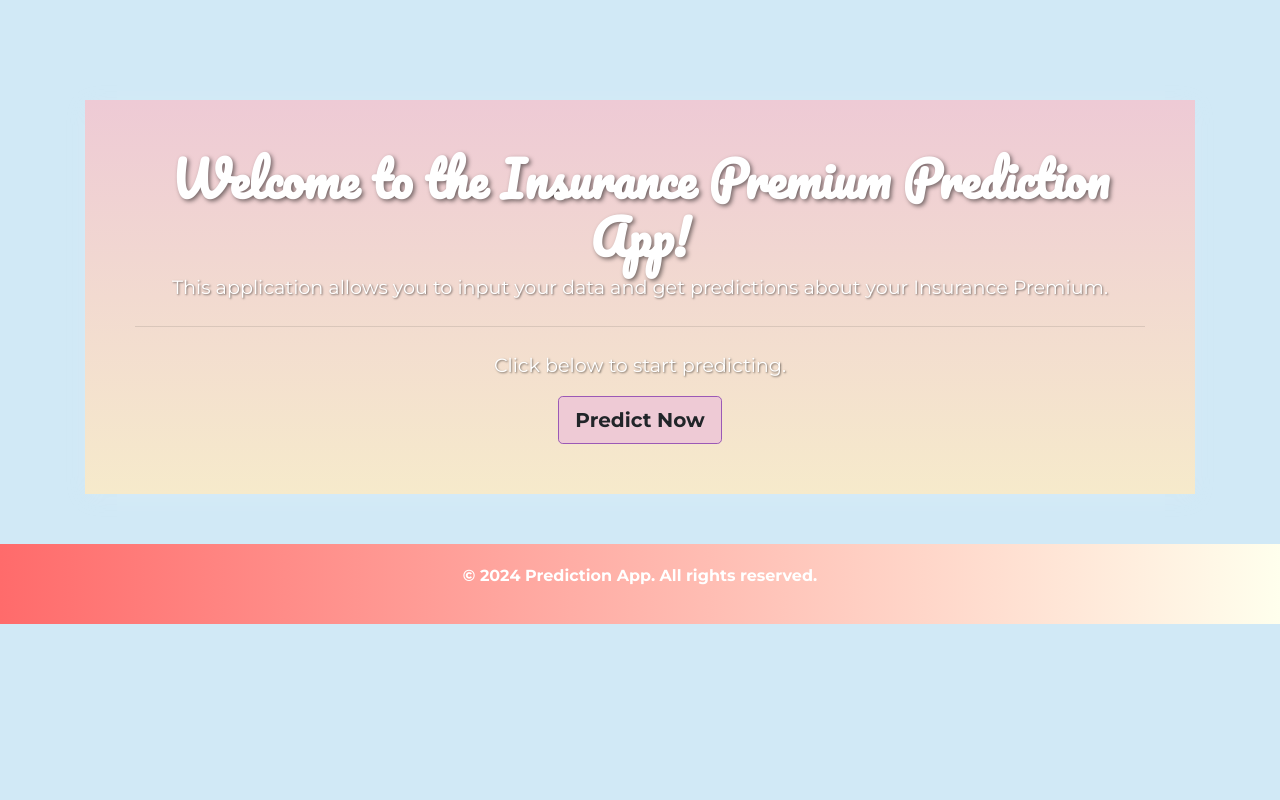
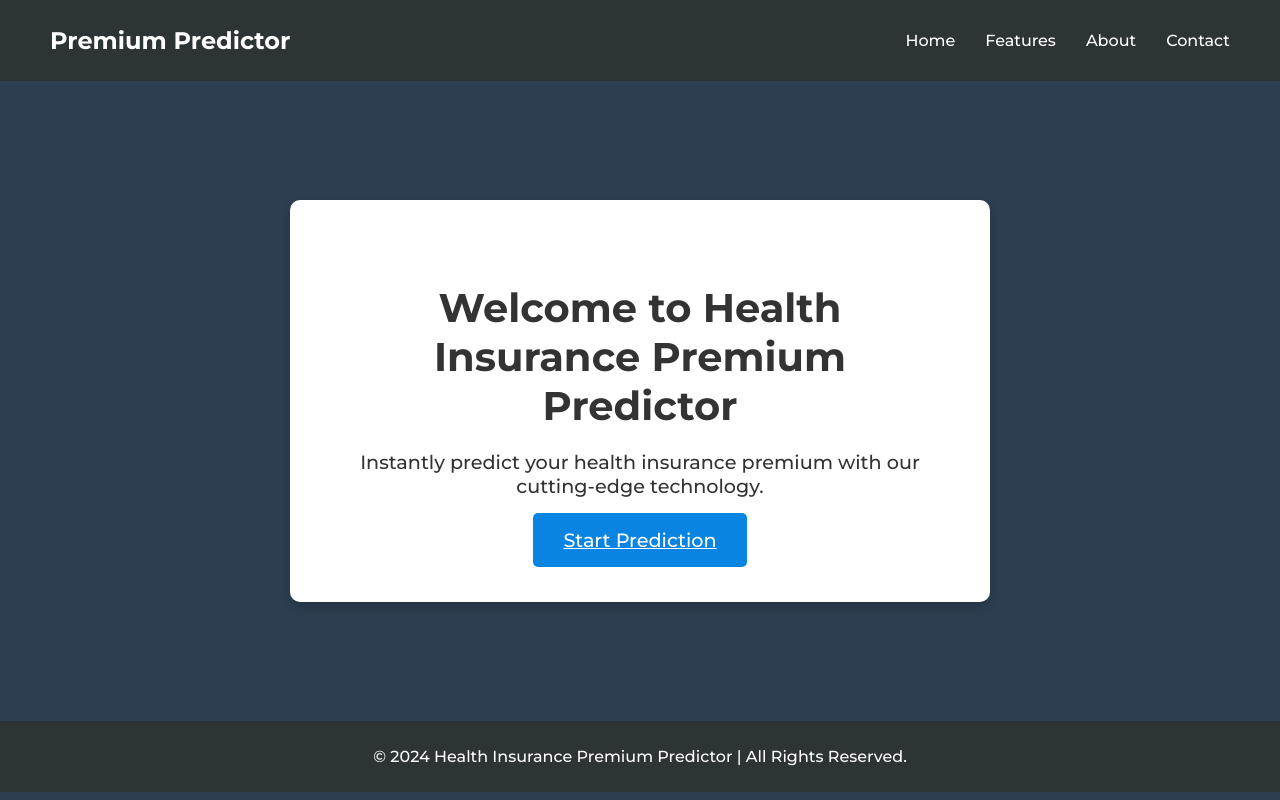
Before and after one commit to phoenix-xd/Insurance_premium_pred, a Flask app: page / in a window 1280 px wide. Run offline with Flask 3, Linux system fonts and the light colour scheme; some libraries are stand-ins or nearby versions.

Commit message:
frontend update

```diff
--- a/application.py
+++ b/application.py
@@ -7,15 +7,28 @@ app = application
 
 @app.route('/')
 def home_page():
-    return render_template('index.html')
+    return render_template('home.html')
+
 @app.route('/home')
 def document():
     return render_template('home.html')
 
+@app.route('/about')
+def about():
+    return render_template('about.html')
+
+@app.route('/features')
+def features():
+    return render_template('features.html')
+
+@app.route('/contact')
+def contact():
+    return render_template('contact.html')
+
 @app.route('/predict', methods=['GET', 'POST'])
 def predict_datapoint():
     if request.method == 'GET':
-        return render_template('form.html')
+        return render_template('predict.html')
     else:
         # Retrieve form data
         data = CustomData(
@@ -24,7 +37,7 @@ def predict_datapoint():
             children=int(request.form.get('children')),
             sex=request.form.get('sex'),
             smoker=request.form.get('smoker'),
-            region=request.form.get('region_categories')  # Match with the form name
+            region=request.form.get('region')  # Match with the form name
         )
 
         # Convert form data to DataFrame
@@ -37,7 +50,7 @@ def predict_datapoint():
         # If `pred` is an array or list, round the first element
         results = round(pred[0]) if isinstance(pred, (list, np.ndarray)) else round(pred)
 
-        return render_template('form.html', final_result=results)
+        return render_template('prediction.html', final_result=results , age=data.age , bmi=data.bmi ,children=data.children, sex=data.sex, smoker= data.smoker, region= data.region)
 
 if __name__ == "__main__":
     app.run(host='0.0.0.0', debug=True)
--- /dev/null
+++ b/static/styles/styles.css
@@ -0,0 +1,349 @@
+/* General Styles */
+body {
+    font-family: 'Montserrat', sans-serif;
+    margin: 0;
+    padding: 0;
+    background-color: #2c3e50; /* Dark Blue Background */
+    color: #ffffff;
+}
+
+/* Navbar */
+.navbar {
+    display: flex;
+    justify-content: space-between;
+    align-items: center;
+    padding: 15px 50px;
+    background-color: #2d3436;
+    color: #ffffff;
+    position: sticky;
+    top: 0;
+    z-index: 1000;
+}
+
+.navbar .logo a {
+    color: #fff;
+    font-size: 1.5rem;
+    font-weight: 700;
+    text-decoration: none;
+}
+
+.nav-links {
+    display: flex;
+    list-style: none;
+}
+
+.nav-links li {
+    margin-left: 30px;
+}
+
+.nav-links a {
+    color: #ffffff;
+    text-decoration: none;
+    font-weight: 500;
+    transition: color 0.3s ease;
+}
+
+.nav-links a:hover {
+    color: #74b9ff;
+}
+
+/* Main Section for Home */
+.main-section {
+    display: flex;
+    justify-content: center;
+    align-items: center;
+    height: 80vh;
+    background-color: #2c3e50;
+}
+
+.main-container {
+    background-color: #ffffff;
+    padding: 50px;
+    border-radius: 10px;
+    box-shadow: 0 4px 10px rgba(0, 0, 0, 0.2);
+    color: #333;
+    max-width: 600px;
+    width: 90%;
+    text-align: center;
+}
+
+.main-container h1 {
+    font-size: 2.5rem;
+    margin-bottom: 20px;
+    color: #333;
+}
+
+.main-container p {
+    font-size: 1.2rem;
+    margin-bottom: 30px;
+}
+
+.btn-cta {
+    padding: 15px 30px;
+    background-color: #0984e3;
+    color: #ffffff;
+    font-size: 1.2rem;
+    border: none;
+    border-radius: 5px;
+    cursor: pointer;
+    transition: background-color 0.3s ease;
+}
+
+.btn-cta:hover {
+    background-color: #74b9ff;
+}
+
+
+/* Form Section */
+.form-section {
+    display: flex;
+    justify-content: center;
+    align-items: center;
+    height: 100vh;
+    background-color: #2c3e50;
+}
+
+.form-container {
+    background-color: #ffffff;
+    padding: 50px;
+    border-radius: 10px;
+    box-shadow: 0 4px 10px rgba(0, 0, 0, 0.2);
+    color: #333;
+    max-width: 400px;
+    width: 90%;
+    text-align: center;
+}
+
+.form-container h2 {
+    font-size: 2rem;
+    margin-bottom: 20px;
+    color: #333;
+}
+
+.form-container form {
+    display: flex;
+    flex-direction: column;
+}
+
+.form-container label {
+    text-align: left;
+    margin-bottom: 8px;
+    font-weight: 500;
+    font-size: 1rem;
+}
+
+.form-container input,
+.form-container select {
+    padding: 12px;
+    margin-bottom: 20px;
+    border: 1px solid #ccc;
+    border-radius: 5px;
+    font-size: 1rem;
+    width: 100%;
+    box-sizing: border-box;
+    background-color: #f4f4f4;
+    color: #333;
+}
+
+.form-container input:focus,
+.form-container select:focus {
+    border-color: #0984e3;
+    outline: none;
+}
+
+.btn-submit {
+    background-color: #0984e3;
+    color: #ffffff;
+    padding: 12px;
+    font-size: 1rem;
+    border: none;
+    border-radius: 5px;
+    cursor: pointer;
+    transition: background-color 0.3s ease;
+}
+
+.btn-submit:hover {
+    background-color: #74b9ff;
+}
+
+/* Footer */
+footer {
+    background-color: #2d3436;
+    padding: 10px;
+    text-align: center;
+    color: #fff;
+}
+/* Contact Section */
+.contact-section {
+    display: flex;
+    justify-content: center;
+    align-items: center;
+    height: 100vh;
+    background-color: #2c3e50;
+}
+
+.contact-container {
+    background-color: #ffffff;
+    padding: 50px;
+    border-radius: 10px;
+    box-shadow: 0 4px 10px rgba(0, 0, 0, 0.2);
+    color: #333;
+    max-width: 400px;
+    width: 90%;
+    text-align: center;
+}
+
+.contact-container h1 {
+    font-size: 2rem;
+    margin-bottom: 20px;
+    color: #333;
+}
+
+.contact-container p {
+    margin-bottom: 20px;
+}
+
+.contact-container form {
+    display: flex;
+    flex-direction: column;
+}
+
+.contact-container label {
+    text-align: left;
+    margin-bottom: 8px;
+    font-weight: 500;
+    font-size: 1rem;
+}
+
+.contact-container input,
+.contact-container textarea {
+    padding: 12px;
+    margin-bottom: 20px;
+    border: 1px solid #ccc;
+    border-radius: 5px;
+    font-size: 1rem;
+    width: 100%;
+    box-sizing: border-box;
+    background-color: #f4f4f4;
+    color: #333;
+}
+
+.contact-container input:focus,
+.contact-container textarea:focus {
+    border-color: #2c3e50;
+    outline: none;
+}
+
+.btn-submit {
+    background-color: #2c3e50;
+    color: #ffffff;
+    padding: 12px;
+    font-size: 1rem;
+    border: none;
+    border-radius: 5px;
+    cursor: pointer;
+    transition: background-color 0.3s ease;
+}
+
+.btn-submit:hover {
+    background-color: #2c3e50;
+}
+/* Features and About Section */
+.features-section, .about-section {
+    display: flex;
+    justify-content: center;
+    align-items: center;
+    height: auto;
+    background-color: #2c3e50;
+    padding: 40px 0;
+}
+
+.features-container, .about-container {
+    background-color: #ffffff;
+    padding: 30px;
+    border-radius: 10px;
+    box-shadow: 0 4px 10px rgba(0, 0, 0, 0.2);
+    color: #333;
+    max-width: 600px; /* Adjust width as necessary */
+    width: 90%;
+    text-align: center;
+}
+
+.features-container h1, .about-container h1 {
+    font-size: 2rem;
+    margin-bottom: 20px;
+    color: #333;
+}
+
+.feature-box {
+    margin-bottom: 20px;
+    line-height: 1.5;
+}
+
+.feature-box h2 {
+    font-size: 1.5rem;
+    margin: 10px 0;
+    color: #2c3e50;
+}
+
+.about-container p {
+    margin: 10px 0;
+    line-height: 1.6; /* Improve readability */
+}
+
+/* Prediction Output Section */
+.prediction-output-section {
+    background-color: #2c3e50; /* Dark blue background */
+    padding: 40px 0; /* Vertical padding */
+}
+
+.output-container {
+    background-color: #ffffff; /* White container */
+    padding: 30px;
+    border-radius: 10px;
+    box-shadow: 0 4px 10px rgba(0, 0, 0, 0.2);
+    color: #333;
+    max-width: 600px; /* Adjust width for better layout */
+    margin: 0 auto; /* Center the container */
+    text-align: center; /* Center text */
+}
+
+.output-container h1 {
+    font-size: 2rem; /* Heading size */
+    margin-bottom: 20px; /* Spacing below heading */
+}
+
+.output-box {
+    margin-bottom: 20px; /* Space below output box */
+}
+
+.output-box h2 {
+    font-size: 1.5rem; /* Output title size */
+    color: #0984e3; /* Accent color */
+}
+
+.premium-amount {
+    font-size: 2rem; /* Larger font for premium amount */
+    font-weight: bold;
+    color: #d63031; /* Highlight color for the amount */
+    margin: 10px 0; /* Spacing around amount */
+}
+
+.additional-info p {
+    margin: 10px 0; /* Margin for additional info */
+}
+
+.additional-info ul {
+    list-style-type: none; /* No bullet points */
+    padding: 0; /* No padding */
+}
+
+.btn {
+    display: inline-block;
+    margin-top: 20px; /* Spacing above button */
+    padding: 10px 20px;
+    background-color: #0984e3; /* Button color */
+    color: #ffffff; /* Button text color */
+    text-decoration: none; /* No underline */
+    border-radius: 5px; /* Rounded corners */
+}
--- a/templates/home.html
+++ b/templates/home.html
@@ -4,7 +4,7 @@
     <meta charset="UTF-8">
     <meta name="viewport" content="width=device-width, initial-scale=1.0">
     <title>Health Insurance Premium Predictor</title>
-    <link rel="stylesheet" href="css/styles.css">
+    <link rel="stylesheet" type= 'text/css' href= "{{ url_for('static',filename='styles/styles.css') }}">
     <link rel="preconnect" href="https://fonts.googleapis.com">
     <link rel="preconnect" href="https://fonts.gstatic.com" crossorigin>
     <link href="https://fonts.googleapis.com/css2?family=Montserrat:wght@300;500;700&display=swap" rel="stylesheet">
@@ -14,13 +14,13 @@
     <!-- Navigation Bar -->
     <nav class="navbar">
         <div class="logo">
-            <a href="home.html">Premium Predictor</a>
+            <a href="/home">Premium Predictor</a>
         </div>
         <ul class="nav-links">
-            <li><a href="home.html">Home</a></li>
-            <li><a href="features.html">Features</a></li>
-            <li><a href="about.html">About</a></li>
-            <li><a href="contact.html">Contact</a></li>
+            <li><a href="/home">Home</a></li>
+            <li><a href="/features">Features</a></li>
+            <li><a href="/about">About</a></li>
+            <li><a href="/contact">Contact</a></li>
         </ul>
     </nav>
 
@@ -29,7 +29,7 @@
         <div class="main-container">
             <h1>Welcome to Health Insurance Premium Predictor</h1>
             <p>Instantly predict your health insurance premium with our cutting-edge technology.</p>
-            <a href="predict.html" class="btn-cta">Start Prediction</a>
+            <a href="/predict" class="btn-cta">Start Prediction</a>
         </div>
     </section>
 
--- a/templates/index.html
+++ /dev/null
@@ -1,75 +0,0 @@
-<!DOCTYPE html>
-<html lang="en">
-<head>
-    <meta charset="UTF-8">
-    <meta name="viewport" content="width=device-width, initial-scale=1.0">
-    <title>Insurance Premium Prediction App</title>
-    <link href="https://stackpath.bootstrapcdn.com/bootstrap/4.5.2/css/bootstrap.min.css" rel="stylesheet">
-    <link href="https://fonts.googleapis.com/css2?family=Montserrat:wght@400;700&family=Pacifico&display=swap" rel="stylesheet">
-    <style>
-        body {
-            background-color: #D1E9F6;
-            font-family: 'Montserrat', sans-serif;
-        }
-
-        .container {
-            margin-top: 100px;
-        }
-
-        .jumbotron {
-            background-image: linear-gradient(#EECAD5,#F6EACB);
-            color: white;
-            border-radius: 0;
-            padding: 50px;
-            box-shadow: 0 4px 20px rgba(250, 247, 247, 0.1);
-        }
-
-        .jumbotron h1 {
-            font-family: 'Pacifico', cursive;
-            font-size: 3rem;
-            font-weight: bold;
-            text-shadow: 2px 2px 4px rgba(0, 0, 0, 0.5);
-        }
-
-        .jumbotron p {
-            font-size: 1.2rem;
-            text-shadow: 1px 1px 2px rgba(0, 0, 0, 0.5);
-        }
-
-        .btn-custom {
-            background-color: #EECAD5;
-            border-color: #9b59b6;
-            font-weight: bold;
-            transition: background-color 0.3s, border-color 0.3s;
-        }
-
-        .btn-custom:hover {
-            background-color:#800000;
-            border-color: #800000;
-        }
-
-        footer {
-            margin-top: 50px;
-            padding: 20px;
-            background-image: linear-gradient(to right, #ff6b6b, #ffffed);
-            color: white;
-            text-align: center;
-            font-weight: bold;
-        }
-    </style>
-</head>
-<body>
-    <div class="container text-center">
-        <div class="jumbotron">
-            <h1>Welcome to the Insurance Premium Prediction App!</h1>
-            <p class="lead">This application allows you to input your data and get predictions about your Insurance Premium.</p>
-            <hr class="my-4">
-            <p>Click below to start predicting.</p>
-            <a class="btn btn-custom btn-lg" href="/predict" role="button">Predict Now</a>
-        </div>
-    </div>
-    <footer>
-        <p>&copy; 2024 Prediction App. All rights reserved.</p>
-    </footer>
-</body>
-</html>
```
Also changed, not shown: templates/about.html (+6 -6 lines), templates/contact.html (+6 -6 lines), templates/features.html (+6 -6 lines), templates/form.html (deleted, +0 -147 lines), templates/predict.html (+8 -8 lines), templates/prediction.html (+13 -13 lines).
